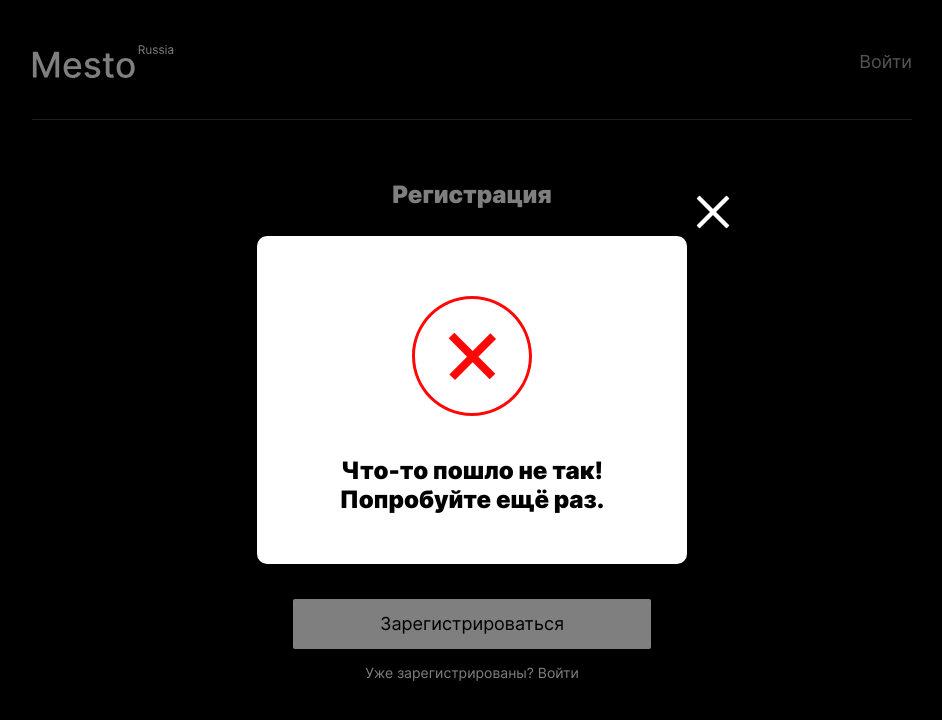
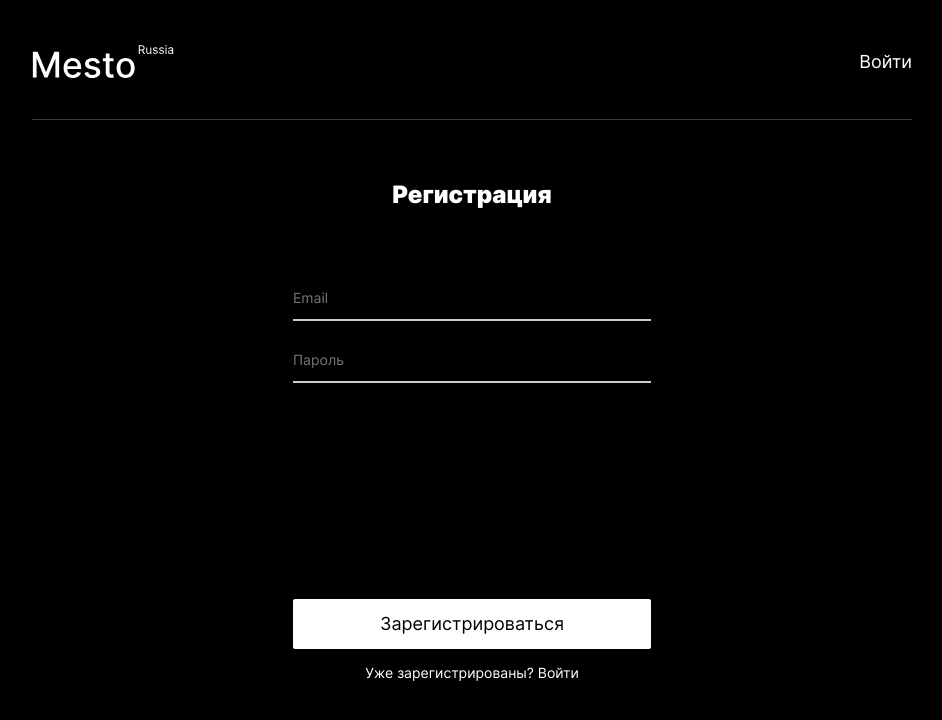
Before and after one commit to BJuice1984/react-mesto-auth, a React (Create React App) app: page /sign-up in a window 1280 px wide. Shown: the top 720 px of the page, without its empty margins (168-1110 px from the left). Built offline with nearby package versions, Linux system fonts and the light colour scheme; no server answers.

Commit message:
feat/добавить попап подтверждения регистрации

```diff
--- /dev/null
+++ b/src/blocks/header/__button/_grey/header__button_grey.css
@@ -0,0 +1,3 @@
+.header__button_grey {
+  color: #a9a9a9;
+}
--- a/src/blocks/header/__button/header__button.css
+++ b/src/blocks/header/__button/header__button.css
@@ -3,7 +3,7 @@
   font-size: 18px;
   line-height: 22px;
   font-weight: 400;
-  color: #a9a9a9;
+  color: #fff;
   text-decoration: none;
   cursor: pointer;
 }
--- a/src/components/App.js
+++ b/src/components/App.js
@@ -9,7 +9,7 @@ import EditProfilePopup from './EditProfilePopup';
 import EditAvatarPopup from './EditAvatarPopup';
 import AddPlacePopup from './AddPlacePopup';
 import ConfirmationPopup from './ConfirmationPopup';
-import { Switch, Route, Redirect, useHistory } from 'react-router-dom';
+import { Switch, Route, useHistory } from 'react-router-dom';
 import Login from './Login';
 import Register from './Register';
 import ProtectedRoute from './ProtectedRoute';
@@ -28,8 +28,9 @@ function App() {
   const [isConfirmDeleteCard, setIsConfirmDeleteCard] = React.useState(false);
   const [isConfirmating, setIsConfirmatiing] = React.useState(false);
   const [cardToDeleted, setCardToDeleted] = React.useState(null);
-  const [isInfoTooltipOpen, setInfoTooltipOpen] = React.useState(true);
+  const [isInfoTooltipOpen, setInfoTooltipOpen] = React.useState(false);
   const [loggedIn, setLoggedIn] = React.useState(false);
+  const [isRegistered, setRegister] =React.useState(false);
   const [userData, setUserData] = React.useState(null);
   const history = useHistory();
 
@@ -154,17 +155,25 @@ function App() {
 
   const handleRegister = ({ password, email }) => {
     return Auth.register(password, email)
+    .then((res) => {
+      if (res)  {
+        setRegister(true)
+      }
+    })
     .then(() => {
-      // console.log(res)
-      history.push("/sign-in")
+      setInfoTooltipOpen(true);
+        history.push("/sign-in")
+    })
+    .catch(() => {
+      setInfoTooltipOpen(true);
+      setRegister(false)
+      history.push("/sign-up")
     })
   }
 
   const handleLogin = ({ password, email }) => {
-    // console.log(password, email)
     return Auth.authorize(password, email)
     .then((data) => {
-      // console.log(data.token)
       if (data.token) {
         localStorage.setItem('jwt', data.token);
 
@@ -220,27 +229,22 @@ function App() {
         <div className="page__container">
           <Switch>
             <Route path="/sign-up">
-
                 <Header
                   email=""
                   route="/sign-in"
                   buttonText="Войти" />
                 <Register
                   onRegClick={handleRegister} />
-
             </Route>
             <Route path="/sign-in">
-
                 <Header
                   email=""
                   route="/sign-up"
                   buttonText="Регистрация" />
                 <Login
                   onLoginClick={handleLogin} />
-
             </Route>
             <Route exact path="/">
-
             <Header
               email={userData}
               route="/sign-in"
@@ -259,7 +263,6 @@ function App() {
               onCardClickToDelete={handleCardToDeleteClick}
               isLoading={isLoading} />
             <Footer />
-
             </Route>
           </Switch>
         </div>
@@ -293,6 +296,7 @@ function App() {
           onClose={closeAllPopups}/>
 
         <InfoTooltip
+          onRegistered={isRegistered}
           isOpen={isInfoTooltipOpen}
           onClose={closeAllPopups} />
       </div>
--- a/src/components/Header.js
+++ b/src/components/Header.js
@@ -2,7 +2,6 @@ import logo from '../images/Logo.svg';
 import { Link } from 'react-router-dom';
 
 function Header(props) {
-  // console.log(props.email)
 
   return (
     <header className="header">
@@ -10,7 +9,7 @@ function Header(props) {
       <div className="header__container">
         <p className="header__email">{props.email}</p>
         <Link to={props.route}
-          className="header__button"
+          className={`header__button ${props.email ? 'header__button_grey' : ''}`}
           type="button"
           onClick={props.handleSignOut}
           aria-label="Выйти">{props.buttonText}</Link>
--- a/src/components/InfoTooltip.js
+++ b/src/components/InfoTooltip.js
@@ -42,8 +42,8 @@ function InfoTooltip(props) {
             onClick={props.onClose}>
           </button>
           <div className="popup__content">
-            <img className="popup__image" src={err_pic} alt="Изображение" />
-            <h2 className="popup__text">Что-то пошло не так! Попробуйте ещё раз.</h2>
+            <img className="popup__image" src={props.onRegistered ? ok_pic : err_pic} alt="Изображение"  />
+            <h2 className="popup__text">{props.onRegistered ? 'Вы успешно зарегистрировались!' : 'Что-то пошло не так! Попробуйте ещё раз.'}</h2>
           </div>
         </div>
       </div>
--- a/src/components/Register.js
+++ b/src/components/Register.js
@@ -2,8 +2,6 @@ import React from "react";
 import { Link } from 'react-router-dom';
 
 function Register(props) {
-
-  // console.log(props)
 
   const [formParams, setFormParams] = React.useState({
     email: '',
--- a/src/pages/index.css
+++ b/src/pages/index.css
@@ -44,6 +44,7 @@
 @import url("../blocks/header/__container/header__container.css");
 @import url("../blocks/header/__email/header__email.css");
 @import url("../blocks/header/__button/header__button.css");
+@import url("../blocks/header/__button/_grey/header__button_grey.css");
 @import url("../blocks/login/login.css");
 @import url("../blocks/login/__input-form/login__input-form.css");
 @import url("../blocks/login/__input-text/login__input-text.css");
```
